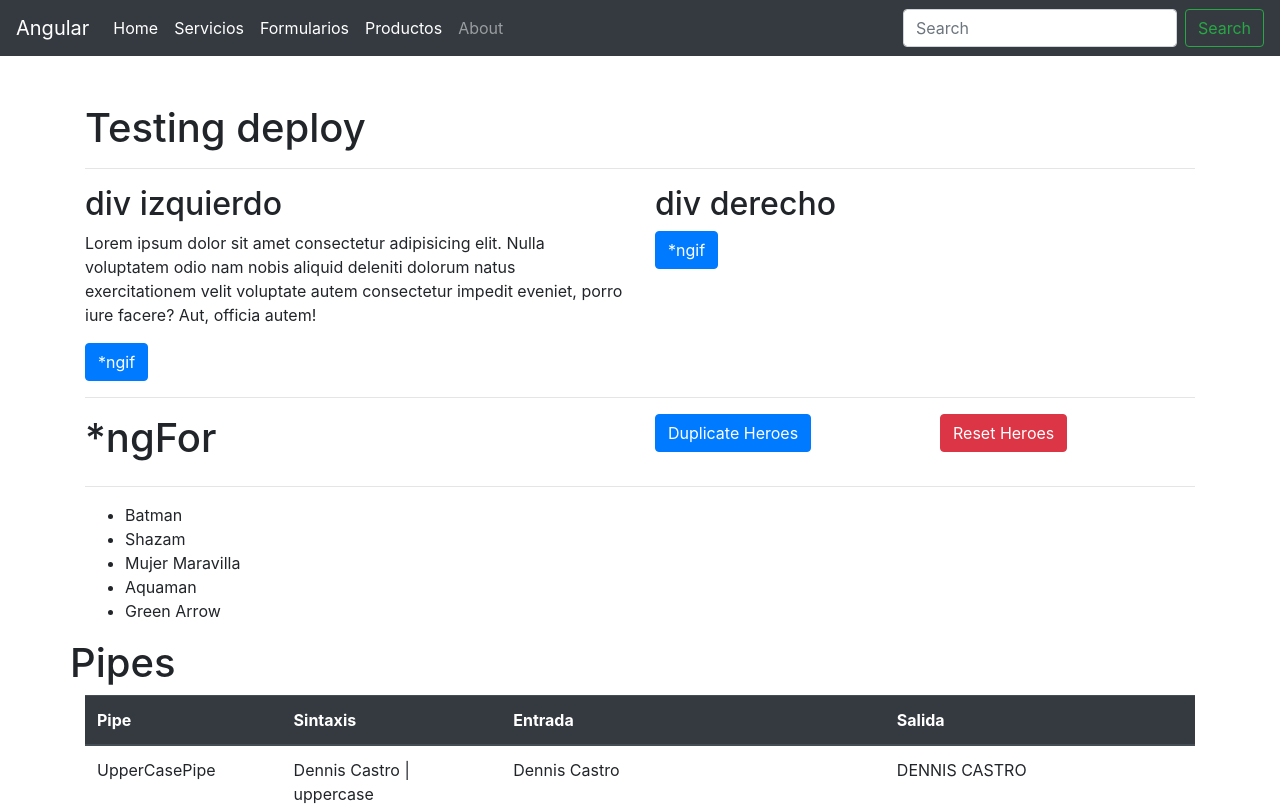
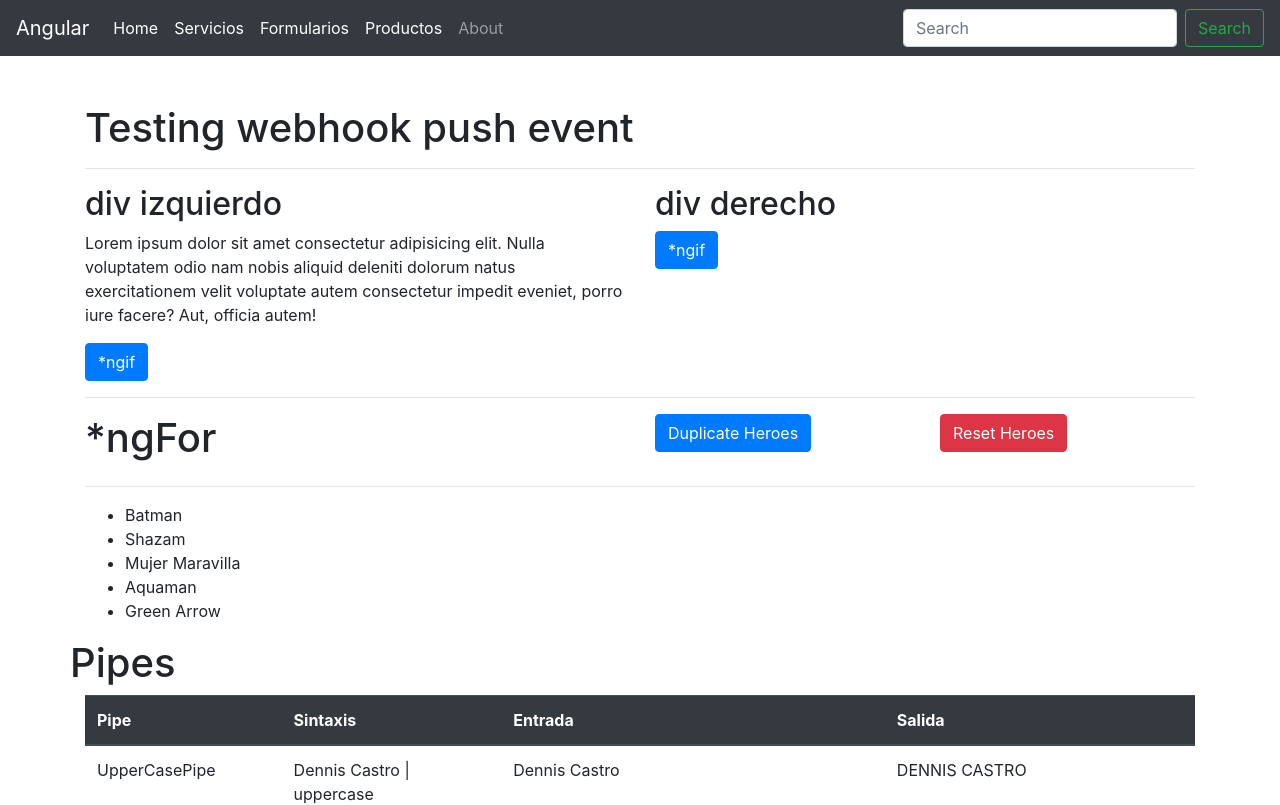
Before and after one commit to nanobot10/angular, an Angular app in the folder tallerApp/: page /home in a window 1280 px wide. Shown: the top 805 px of the page. Built offline with nearby package versions, Linux system fonts and the light colour scheme.

Commit message:
test push event

```diff
--- a/tallerApp/src/app/components/home/home.component.html
+++ b/tallerApp/src/app/components/home/home.component.html
@@ -1,6 +1,6 @@
 <div class="container">
 
-    <h1>Testing deploy</h1>
+    <h1>Testing webhook push event</h1>
     <hr>
     <div class="row">
 
```
